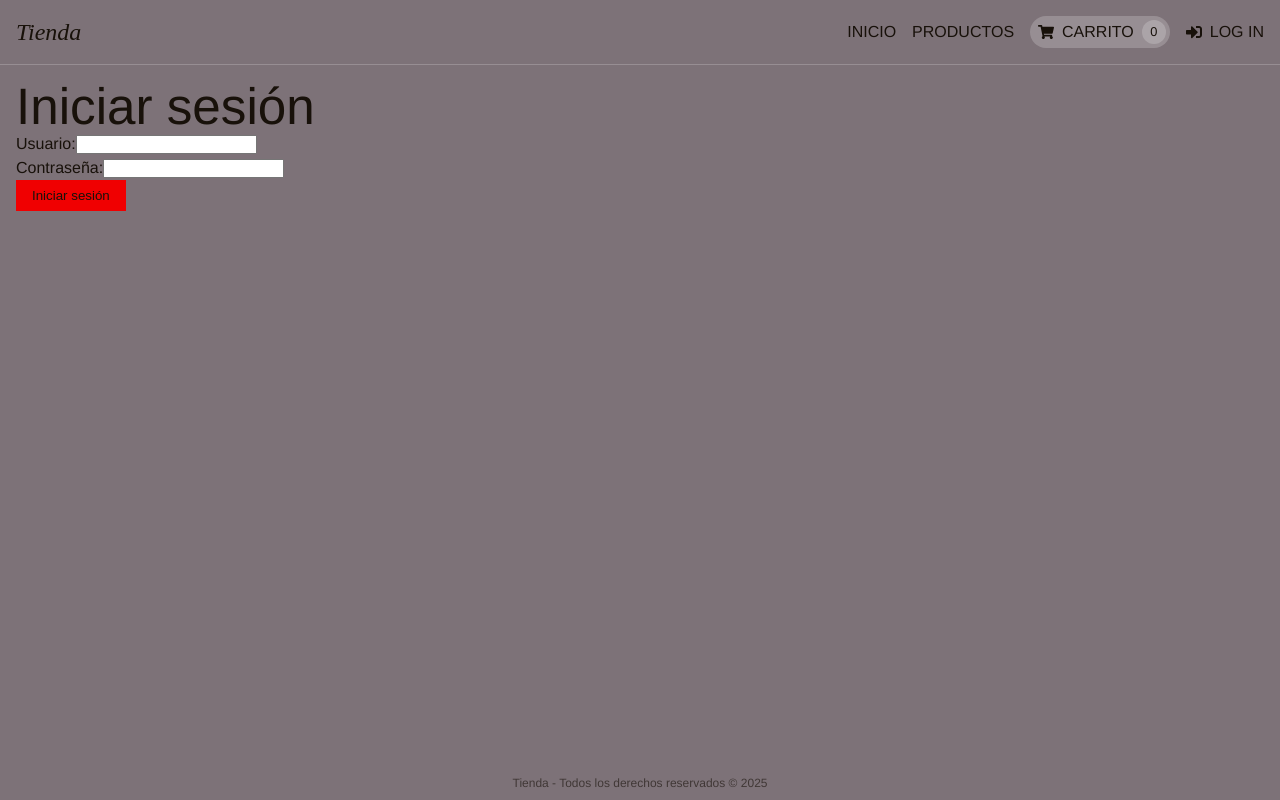
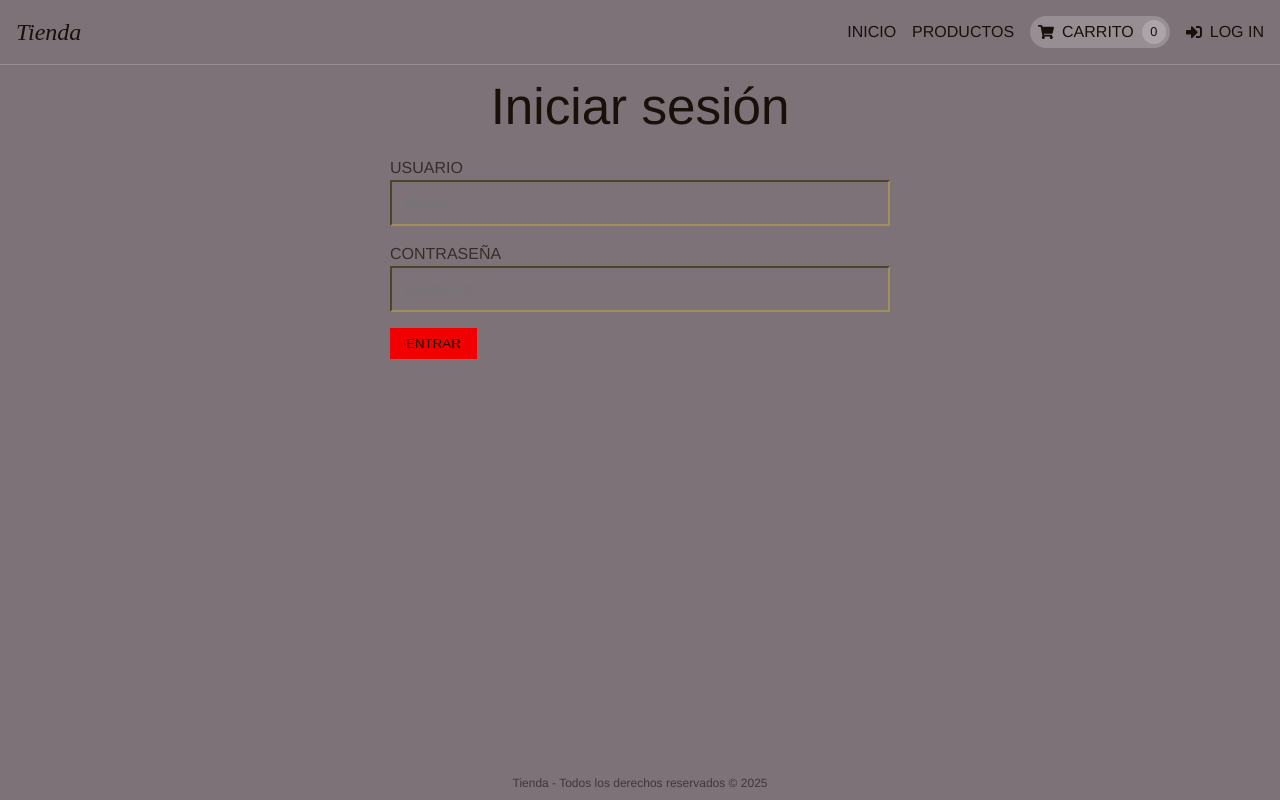
Before and after one commit to sofffja/talentotech-reactjs, a React (Vite) app: page /login in a window 1280 px wide. Built offline with nearby package versions, Linux system fonts and the light colour scheme; no server answers.

Commit message:
Move AddProduct, EditProduct and Login components to folders; improve log in form styles for better consistency

```diff
--- a/src/App.jsx
+++ b/src/App.jsx
@@ -7,13 +7,13 @@ import Header from "./components/Header/Header";
 import Footer from "./components/Footer/Footer";
 
 import Home from "./pages/Home/Home";
-import Login from "./pages/Login";
+import Login from "./pages/Login/Login";
 import Products from "./pages/Products/Products";
 import Product from "./pages/Product/Product";
 import Cart from "./pages/Cart/Cart";
 import Checkout from "./pages/Checkout/Checkout";
-import AddProduct from "./pages/AddProduct";
-import EditProduct from "./pages/EditProduct";
+import AddProduct from "./pages/AddProduct/AddProduct";
+import EditProduct from "./pages/EditProduct/EditProduct";
 import Admin from "./pages/Admin/Admin";
 import ProtectedRoute from "./components/ProtectedRoute";
 
--- a/src/pages/AddProduct.jsx
+++ b/src/pages/AddProduct/AddProduct.jsx
@@ -1,6 +1,6 @@
 import { useNavigate } from "react-router";
-import ProductForm from "../components/ProductForm/ProductForm";
-import { createProduct } from "../api/client";
+import ProductForm from "../../components/ProductForm/ProductForm";
+import { createProduct } from "../../api/client";
 import { toast } from "react-toastify";
 
 export default function AddProduct() {
--- a/src/pages/EditProduct.jsx
+++ b/src/pages/EditProduct/EditProduct.jsx
@@ -1,7 +1,7 @@
 import { useState, useEffect } from "react";
 import { useParams, useNavigate } from "react-router";
-import ProductForm from "../components/ProductForm/ProductForm";
-import { getProductById, updateProduct } from "../api/client";
+import ProductForm from "../../components/ProductForm/ProductForm";
+import { getProductById, updateProduct } from "../../api/client";
 import { toast } from "react-toastify";
 
 export default function EditProduct() {
--- a/src/pages/Login.jsx
+++ /dev/null
@@ -1,48 +0,0 @@
-import { useState } from "react";
-import { useNavigate } from "react-router";
-import { useAuthContext } from "../context/AuthContext";
-import Button from "../components/Button/Button";
-
-export default function Login() {
-  const [username, setUsername] = useState("");
-  const [password, setPassword] = useState("");
-  const { login } = useAuthContext();
-  const navigate = useNavigate();
-
-  const handleSubmit = (e) => {
-    e.preventDefault();
-
-    if (username === "admin" && password === "password") {
-      login(username);
-      navigate("/");
-    } else {
-      alert("Credenciales inválidas");
-    }
-  };
-
-  return (
-    <form onSubmit={handleSubmit}>
-      <h1>Iniciar sesión</h1>
-
-      <div>
-        <label>Usuario:</label>
-        <input
-          type="text"
-          value={username}
-          onChange={(e) => setUsername(e.target.value)}
-        />
-      </div>
-
-      <div>
-        <label>Contraseña:</label>
-        <input
-          type="password"
-          value={password}
-          onChange={(e) => setPassword(e.target.value)}
-        />
-      </div>
-
-      <Button type="submit">Iniciar sesión</Button>
-    </form>
-  );
-}
--- /dev/null
+++ b/src/pages/Login/Login.css
@@ -0,0 +1,33 @@
+.login-container {
+  display: flex;
+  justify-content: center;
+  align-items: center;
+}
+
+.login-form {
+  width: 100%;
+  max-width: 500px;
+}
+
+.login-form h1 {
+  margin-bottom: 1.5rem;
+  text-align: center;
+}
+
+.login-form .form-group {
+  margin-bottom: 1rem;
+}
+
+.login-form label {
+  text-transform: uppercase;
+  opacity: 0.7;
+}
+
+.login-form input {
+  width: 100%;
+  padding: 0.75rem;
+  font-size: 1rem;
+  box-sizing: border-box;
+  border-color: var(--primary);
+  background-color: var(--background);
+}
--- /dev/null
+++ b/src/pages/Login/Login.jsx
@@ -0,0 +1,53 @@
+import { useState } from "react";
+import { useNavigate } from "react-router";
+import { useAuthContext } from "../../context/AuthContext";
+import Button from "../../components/Button/Button";
+import "./Login.css";
+
+export default function Login() {
+  const [username, setUsername] = useState("");
+  const [password, setPassword] = useState("");
+  const { login } = useAuthContext();
+  const navigate = useNavigate();
+
+  const handleSubmit = (e) => {
+    e.preventDefault();
+
+    if (username === "admin" && password === "password") {
+      login(username);
+      navigate("/");
+    } else {
+      alert("Credenciales inválidas");
+    }
+  };
+
+  return (
+    <div className="login-container">
+      <form className="login-form" onSubmit={handleSubmit}>
+        <h1>Iniciar sesión</h1>
+
+        <div className="form-group">
+          <label>Usuario</label>
+          <input
+            type="text"
+            value={username}
+            onChange={(e) => setUsername(e.target.value)}
+            placeholder="admin"
+          />
+        </div>
+
+        <div className="form-group">
+          <label>Contraseña</label>
+          <input
+            type="password"
+            value={password}
+            onChange={(e) => setPassword(e.target.value)}
+            placeholder="password"
+          />
+        </div>
+
+        <Button type="submit">ENTRAR</Button>
+      </form>
+    </div>
+  );
+}
```
